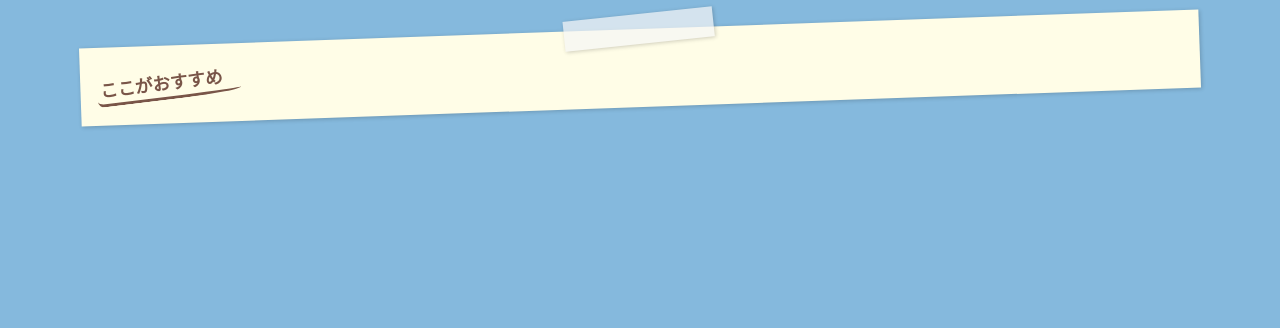
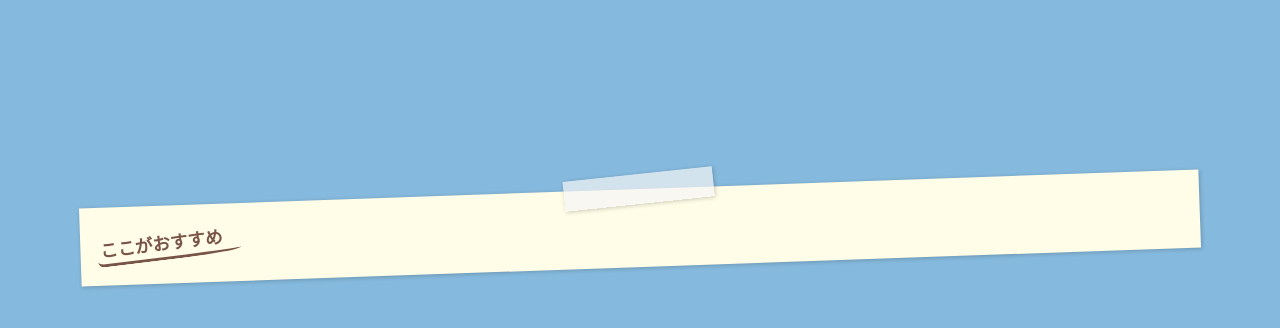
Before and after one commit to thejunjiadachi/chiimu-kaihatsu, a Flask app: template templates/list.html in a window 1280 px wide. Shown: the part 70-398 px from the top of the page. Run offline with Flask 2, Linux system fonts and the light colour scheme; the template is opened without the code that fills it, so the values that code supplies are empty; some libraries are stand-ins or nearby versions.

Commit message:
list.html位置の修正

```diff
--- a/static/style.css
+++ b/static/style.css
@@ -473,7 +473,7 @@
     position:relative;
     background:#fffde7;
     width:85%;
-    margin:2em auto;
+    margin:12em auto 2em auto;
     padding:1.5em 1em;
     transform: rotate(-2deg);
     box-shadow:1px 1px 4px rgba(0,0,0,0.2);
```
